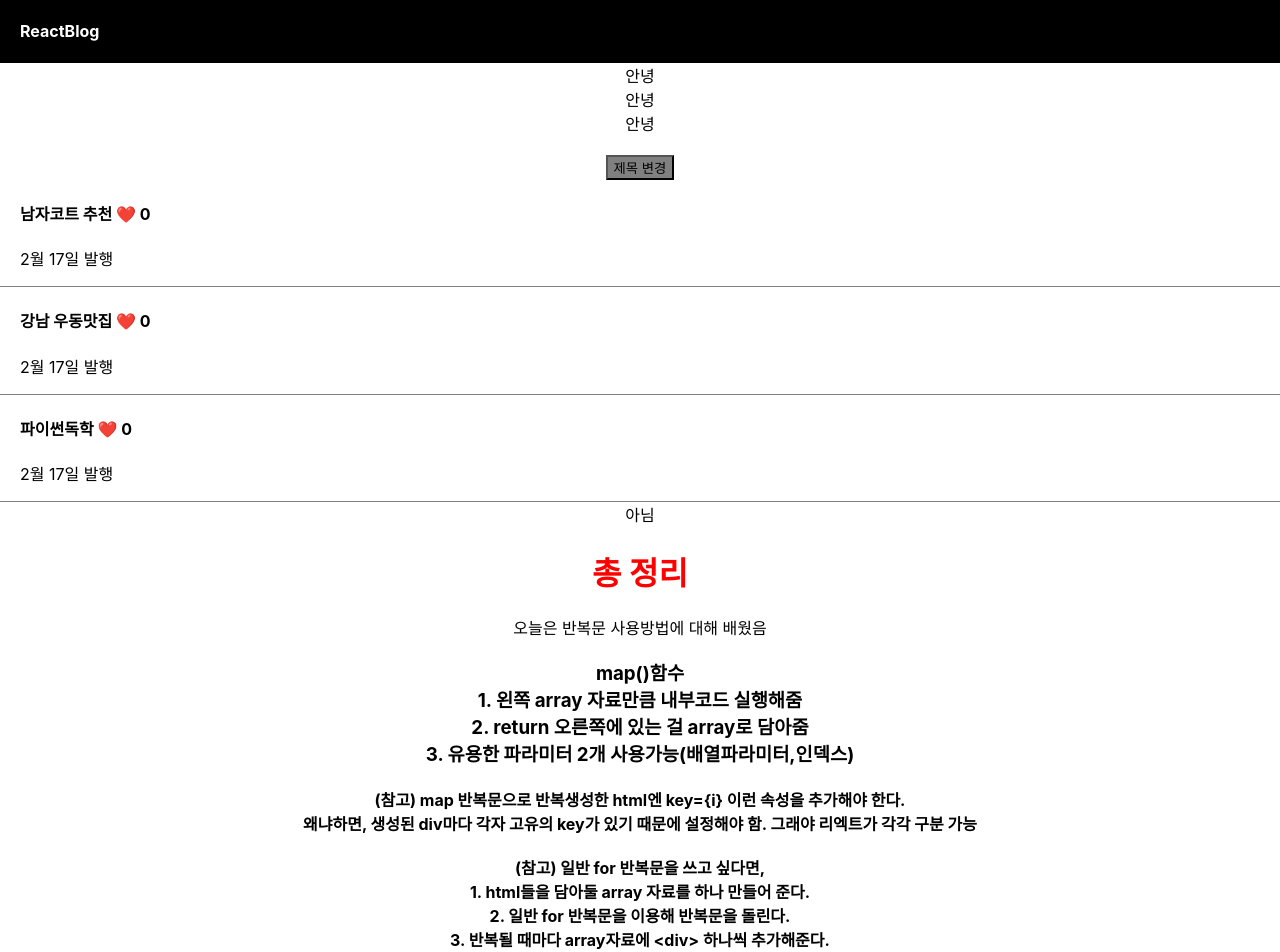
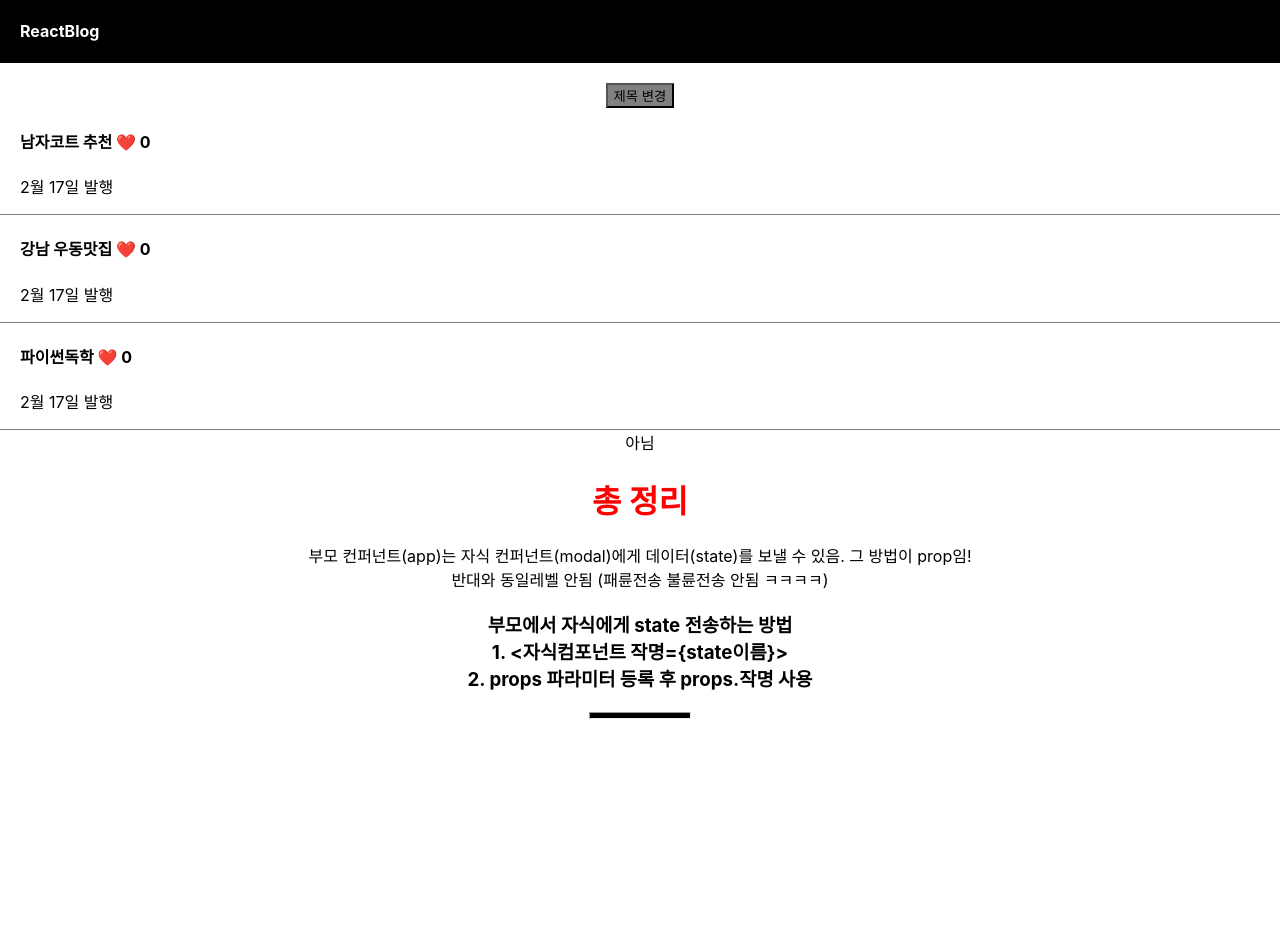
Before and after one commit to jangdayeon/ReactStudying_part1, a React (Create React App) app: page / in a window 1280 px wide. Shown: the top 952 px of the page. After the commit the page ends 800 px from the top, so only its background shows below. Built offline with nearby package versions, Linux system fonts and the light colour scheme.

Commit message:
[이론 & 과제] 자식이 부모의 state 가져다쓰고 싶을 때는 props

```diff
--- a/src/App.js
+++ b/src/App.js
@@ -6,23 +6,9 @@ import { useState } from 'react';
 
 function App() {
 
-  ////////////////////////////////for문 사용법
-  var 어레이 = [];
-  for(var i=0;i<3;i++){
-    어레이.push(<div>안녕</div>)
-  }
-  ////////////////////////////////
-
-
   let logo = "ReactBlog";
   let [a,제목변경] = useState(['남자코트 추천','강남 우동맛집','파이썬독학']);
-
-
-  /////////////////////////////////따봉 누르면 전체 따봉+1되는 문제 해결
   let [따봉, 따봉변경] = useState([0,0,0]);
-  /////////////////////////////////
-
-
   let [modal, setModal] = useState('닫힘');
 
 
@@ -32,28 +18,11 @@ function App() {
     제목변경(copy);
   }
 
-  ////////////////////////////////map 사용 방법
-  [1,2,3].map(function(a){
-    //1. array 자료 갯수만큼 함수 안의 코드를 실행해줌
-    //2. 함수의 파라미터는 array안에 있던 자료임
-    //3. return에 뭐 적으면 array로 담아줌
-    return '133211'// ['123321','123321','123321']
-  })
-  ////////////////////////////////
   return (
     <div className="App">
       <div className='black-nav'>
         <h4>{logo}</h4>
       </div>
-      {
-
-        <div> {어레이} </div>
-      /* {
-        [1,2,3].map(function(){
-          return <div>안녕</div>
-        })
-      }
-      {[<div>안녕</div>,<div>안녕</div>,<div>안녕</div>]} */}
 
       <br></br>
       <button style={{backgroundColor:'grey'}} onClick={함수}>제목 변경</button>
@@ -69,27 +38,22 @@ function App() {
         )
       })}
       {
-        modal == '열림'? <Modal/> : '아님'
+        /////////////////////////////////////////////
+        modal == '열림'? <Modal 글제목={a} color={'skyblue'} 글제목변경={제목변경}/> : '아님'
+        /////////////////////////////////////////////
       }
 
       <div>
         <h1 style={{color:'red'}}>총 정리</h1>
-        오늘은 반복문 사용방법에 대해 배웠음 <br></br>
+        부모 컨퍼넌트(app)는 자식 컨퍼넌트(modal)에게 데이터(state)를 보낼 수 있음. 그 방법이 prop임! <br></br>
+        반대와 동일레벨 안됨 (패륜전송 불륜전송 안됨 ㅋㅋㅋㅋ) <br></br>
         <h3>
-          map()함수<br></br>
-          1. 왼쪽 array 자료만큼 내부코드 실행해줌<br></br>
-          2. return 오른쪽에 있는 걸 array로 담아줌<br></br>
-          3. 유용한 파라미터 2개 사용가능(배열파라미터,인덱스)
+          부모에서 자식에게 state 전송하는 방법<br></br>
+          1. {'<자식컴포넌트 작명={state이름}>'}<br></br>
+          2. props 파라미터 등록 후 props.작명 사용
         </h3>
         <h4>
-          (참고) map 반복문으로 반복생성한 html엔 key={'{i}'} 이런 속성을 추가해야 한다.
-          <br></br>왜냐하면, 생성된 div마다 각자 고유의 key가 있기 때문에 설정해야 함. 그래야 리엑트가 각각 구분 가능
-          <br></br><br></br>
-          (참고) 일반 for 반복문을 쓰고 싶다면,
-          <br></br>1. html들을 담아둘 array 자료를 하나 만들어 준다.
-          <br></br>2. 일반 for 반복문을 이용해 반복문을 돌린다.
-          <br></br>3. 반복될 때마다 array자료에 {'<div>'} 하나씩 추가해준다.
-          <br></br>4. 원하는 곳에서 {'{array자료}'} 사용하면 된다.
+
         </h4>
         <hr style={{width:'100px', height:'5px',backgroundColor:'black'}}></hr>
 
@@ -100,15 +64,17 @@ function App() {
 
 
 }
-
-function Modal(){
+////////////////////////////////////////////////////////////
+function Modal(props){
   return (
-      <div className="modal">
-        <h4>제목</h4>
+    <div className="modal" style={{background : props.color}}>
+        <h4>{props.글제목[0]}</h4>
         <p>날짜</p>
         <p>상세내용</p>
+        <button onClick={()=>{props.글제목변경(['여자코트 추천','강남 우동맛집','파이썬독학'])}}>글수정</button>
       </div>
   )
 }
+////////////////////////////////////////////////////////////
 
 export default App;
```
